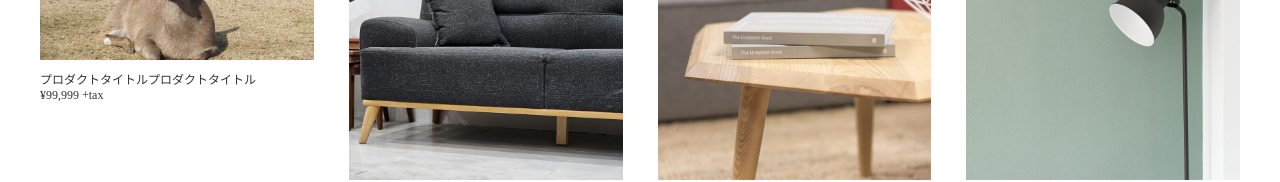
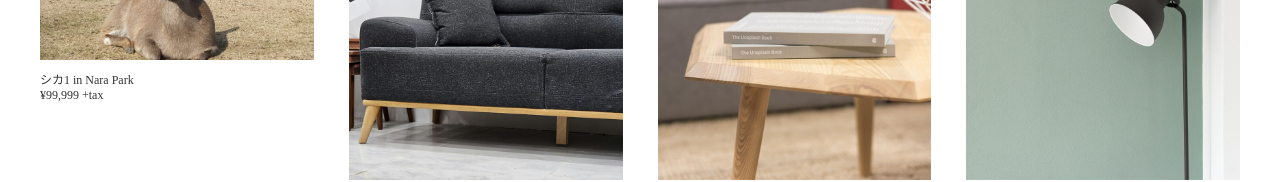
Before and after one commit to Y-Keisuke329/Photos, a plain HTML site: page products.html in a window 1280 px wide. Shown: the part 260-442 px from the top of the page. Drawn offline with nearby package versions, Linux system fonts and the light colour scheme; some packages are replaced by stand-ins of ours.

Commit message:
add products.html

```diff
--- a/products.html
+++ b/products.html
@@ -39,7 +39,7 @@
                 <li>
                     <a href="item1.html">
                         <img src="img/DSCF1226.JPG" alt="">
-                        <p>プロダクトタイトルプロダクトタイトル</p>
+                        <p>シカ1 in Nara Park</p>
                         <p>&yen;99,999 +tax</p>
                     </a>
                 </li>
```
